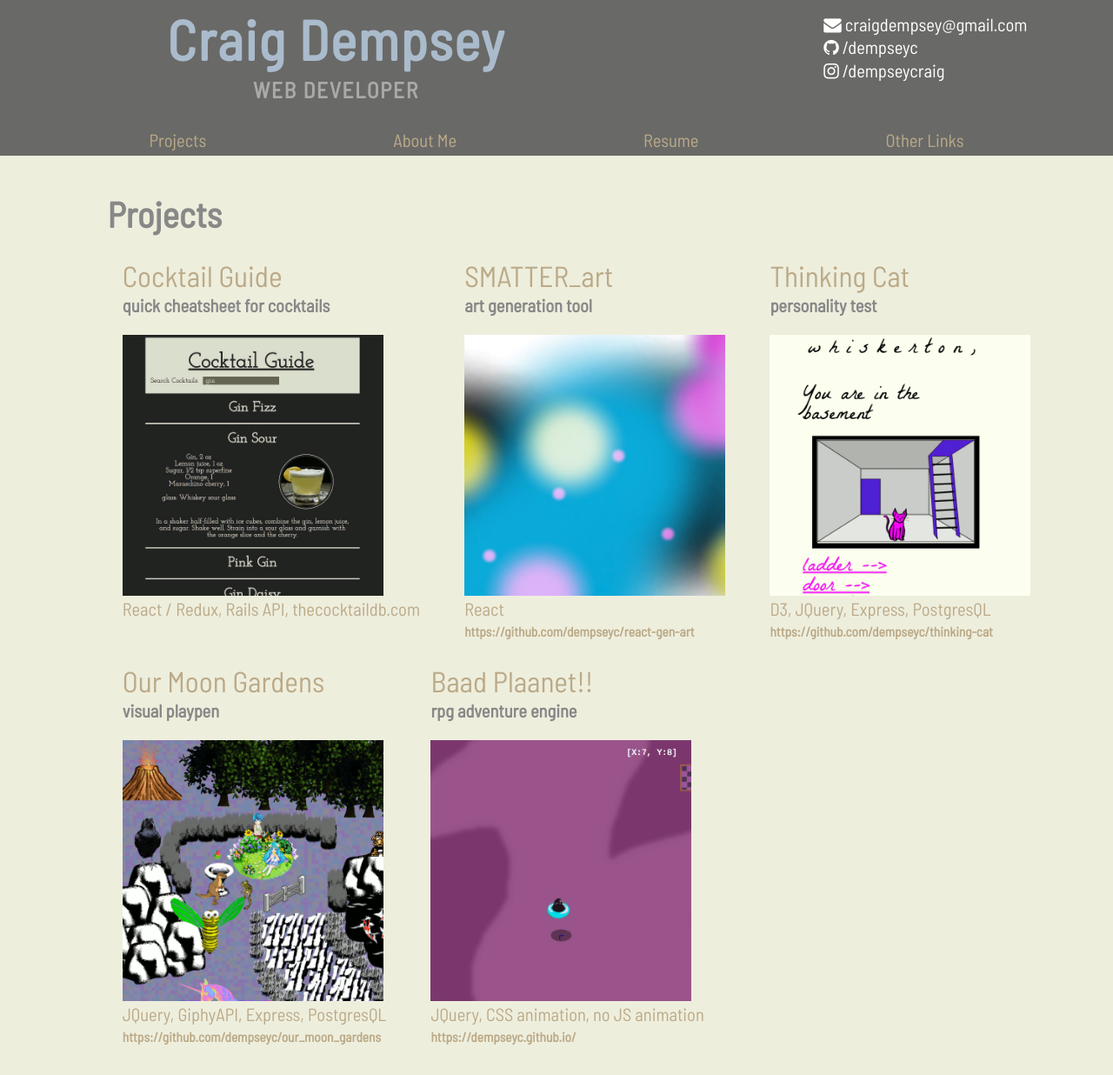
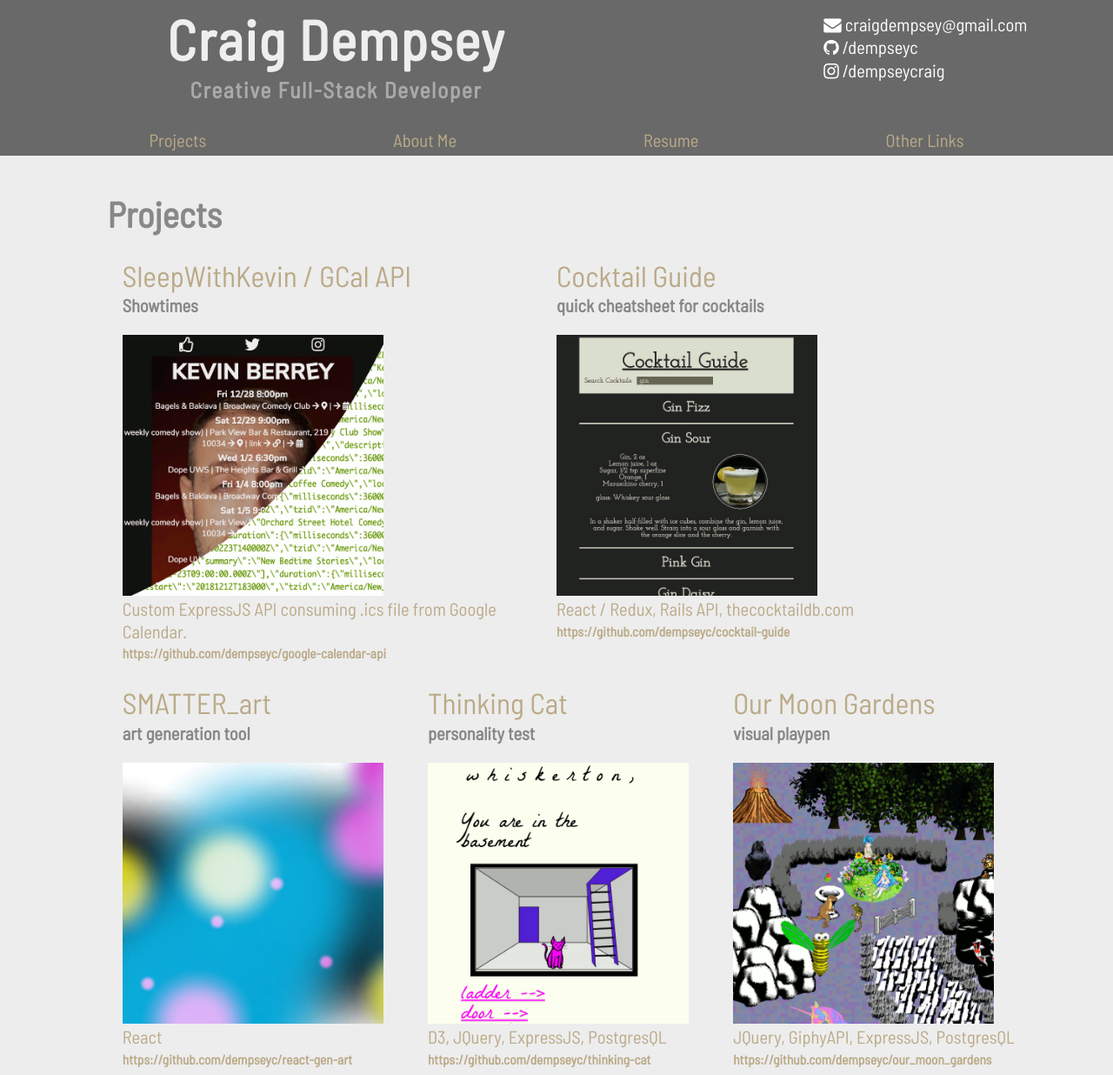
Before and after one commit to dempseyc/clldportfolio, a website: page index.html in a window 1280 px wide. Shown: the top 1236 px of the page at 87% size. Drawn offline with Linux system fonts and the light colour scheme.

```diff
--- a/index.html
+++ b/index.html
@@ -12,7 +12,7 @@
 
       <name>
         <h1>Craig Dempsey</h1>
-        <h3>WEB DEVELOPER</h3>
+        <h3>Creative Full-Stack Developer</h3>
       </name>
 
       <nav>
--- a/projects.js
+++ b/projects.js
@@ -1,10 +1,18 @@
 var projects = [
-    {
+  {
+    "title": "SleepWithKevin / GCal API",
+    "heading": "Showtimes",
+    "thumbnail": "sleepwithkevin.gif",
+    "link": "http://www.kevinberrey.com/sleepwithkevin.com",
+    "githublink": "https://github.com/dempseyc/google-calendar-api",
+    "stack": "Custom ExpressJS API consuming .ics file from Google Calendar."
+  },
+  {
     "title": "Cocktail Guide",
     "heading": "quick cheatsheet for cocktails",
     "thumbnail": "cocktailthumb.gif",
     "link": "https://cocktail-quick-guide.herokuapp.com/",
-    "githublink": "",
+    "githublink": "https://github.com/dempseyc/cocktail-guide",
     "stack": "React / Redux, Rails API, thecocktaildb.com"
   },
   {
@@ -21,7 +29,7 @@
     "thumbnail": "thinking_cat_thumb.gif",
     "link": "https://thinking-cat.herokuapp.com/",
     "githublink": "https://github.com/dempseyc/thinking-cat",
-    "stack": "D3, JQuery, Express, PostgresQL"
+    "stack": "D3, JQuery, ExpressJS, PostgresQL"
   },
   {
     "title": "Our Moon Gardens",
@@ -29,11 +37,11 @@
     "thumbnail": "our-moon-gardens-thumb2.gif",
     "link": "https://our-moon-gardens.herokuapp.com/",
     "githublink": "https://github.com/dempseyc/our_moon_gardens",
-    "stack": "JQuery, GiphyAPI, Express, PostgresQL"
+    "stack": "JQuery, GiphyAPI, ExpressJS, PostgresQL"
   },
   {
     "title": "Baad Plaanet!!",
-    "heading": "rpg adventure engine",
+    "heading": "rpg adventure style game",
     "thumbnail": "baad_planet_thumb.gif",
     "link": "https://dempseyc.github.io/",
     "githublink": "https://dempseyc.github.io/",
--- a/style.css
+++ b/style.css
@@ -57,7 +57,7 @@
 }
 
 body {
-    background-color: #EED;
+    background-color: #ededed;
     font-family: 'Barlow Semi Condensed', sans-serif;
     color: #888;
 }
@@ -115,7 +115,7 @@
 
 h1 {
     font-size: 2.5rem;
-    color: #ABC;
+    color: #EEE;
 }
 
 h2 {
@@ -172,6 +172,7 @@
 }
 
 .proj-elem {
+    max-width: 35vw;
     padding-left: 2rem;
     padding-bottom: 1rem;
 }
@@ -353,6 +354,10 @@
         padding-left: 0;
     }
 
+    .proj-elem {
+        max-width: 70vw;
+    }
+
     .proj-elem img {
         display: block;
         flex: 1;
@@ -377,7 +382,7 @@
         text-justify: center;
     }
     contact {
-        background-color: #EED;;
+        background-color: #ededed;
     }
     contact a {
         color: #BA8;
```
Also changed, not shown: package.json (added, +19 -0 lines), public/images/sleepwithkevin.gif (added).
